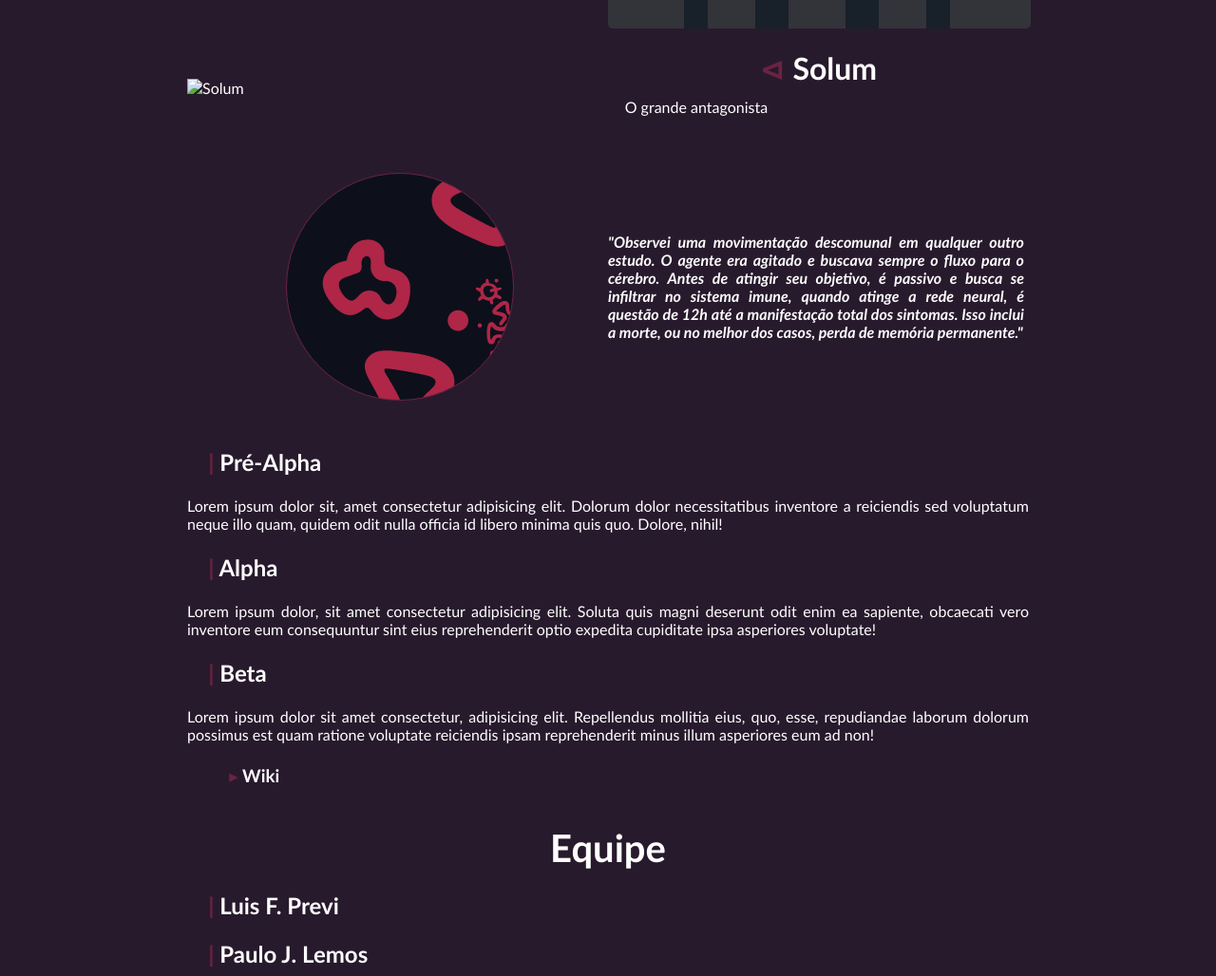
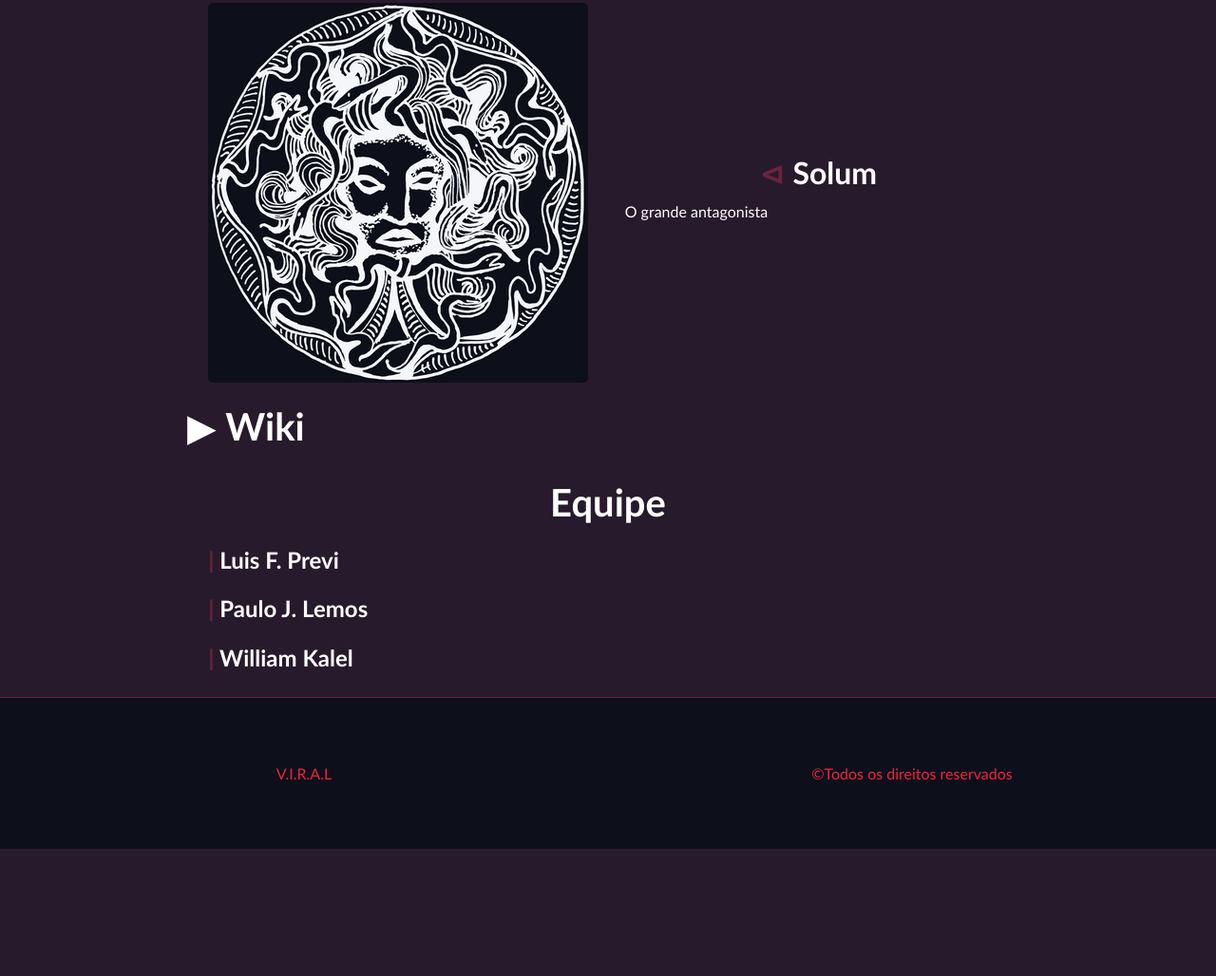
Before and after one commit to Linralus-Tenshi/TCC-Viral, a plain HTML site: page index.html in a window 1280 px wide. Shown: the part 1699-2727 px from the top of the page at 95% size. After the commit the page ends 2593 px from the top, so only its background shows below. Drawn offline with Linux system fonts and the light colour scheme.

Commit message:
Website V.I.R.A.L

```diff
--- a/css/main-style.css
+++ b/css/main-style.css
@@ -217,6 +217,12 @@ main {
     margin: auto;
 }
 
+#solum-image {
+    border-radius: 5px;
+    display: block;
+    margin: auto;
+}
+
 .column-area {
     width: 100%;
     height: auto;
@@ -263,6 +269,43 @@ main {
     content: "";
     display: table;
     clear: both;
+}
+
+/* --- wiki area --- */
+
+.wiki-area {
+    width: 100%;
+    height: auto;
+}
+
+summary {
+    font-size: 40px;
+    font-weight: bold;
+    display: block;
+    margin: auto;
+    outline: 0;
+}
+
+summary::-webkit-details-marker {
+    display: none;
+}
+
+summary::before {
+    content: '▶ ';
+}
+
+details[open] > summary::before {
+    content: '▼ ';
+    color: var(--color-E);
+}
+
+summary:hover {
+    color: var(--color-E);
+}
+
+details > summary {
+    list-style: none;
+    cursor: pointer;
 }
 
 /* --- divStyle --- */
--- a/index.html
+++ b/index.html
@@ -1,5 +1,5 @@
 <!DOCTYPE html>
-<html dir="ltr" lang="pt-BR">
+<html dir="ltr" lang="pt-br">
 <head>
     <meta charset="UTF-8">
     <meta http-equiv="X-UA-Compatible" content="IE=edge">
@@ -46,7 +46,7 @@
     <div class="divStyle" id="styleOne">
         <h1 id="projDef">V.I.R.A.L - O Projeto Definitivo</h1>
 
-                    <p><b>V.I.R.A.L</b> foi idealizado para seguir a estética dos jogos plataforma, arcade e shooter 2D (sendo subgênero de arcade) com progressão linear, sem voltar à fase anterior, mas seguindo elementos de movimentação do estilo Metroidvania.</p>
+                    <p><b>V.I.R.A.L</b> foi idealizado para seguir a estética dos jogos plataforma, arcade e shooter 2D (sendo subgênero de arcade) com elementos de movimentação do estilo Metroidvania.</p>
 
                     <p>A estética baseada na resolução 64x64 pixels tende a ser detalhado e com paletas de cores chamativas e funcionais de acordo com o cenário, revelando diferentes locais e suas peculiaridades.</p>
 
@@ -58,12 +58,16 @@
 
                 <h3>A <i>arché</i> da ideia</h3>
 
-                <h3>Inspirações</h3>
+                    <p>Pensado a partir de diversas inspirações com histórias semelhantes, como <i>Patholigic</i>, <i>The Last of Us</i> e <i>Darkwood</i>, V.I.R.A.L nasceu da mistura de inspirações perfeitas aos olhos dos criadores (sem parcialidade), encaminhando o projeto para uma carta de amor aberta para todos os fãs dos gêneros referidos. Mesmo que o rojeto seja de certa forma, simples.</p>
 
                 <h3>Primeiros passos</h3>
+
+                <p>Toda história precisa de dois pontos chave para existir: um protagonista e um antagonista. Mesmo que seu protagonista seja um pneu e seu antagonista seja um prego na estrada, tudo o qye você precisa é de um pouco de empatia para tornar sua história interessante. Partindo desse pressuposto, a equipe foi atrás do protagonista menos genérico possível e mais carismático que uma porta, e um vilão com teor filosófico.</p>
+
                     <div class="column-area">
                         <div class="column left-side text">
                             <h1>Beatrix</h1>
+                            <!-- code: BeatrixMiller -->
 
                             <p>Biocientista, médica de campo e pesquisadora. Protagonista casca-grossa, (des)preparada para o evento pandêmico que a aguarda.</p>
 
@@ -71,13 +75,15 @@
                         </div>
 
                         <div class="column right-side text">
-                            <img src="media/gif/SpriteSheet.gif" id="beatrix-gif" title="Beatrix - Estados">
+                            <img src="" id="beatrix-gif" title="Beatrix - Estados">
                         </div>
                     </div>
+
                     <!--/////-->
+
                     <div class="column-area">
                         <div class="column left-side text">
-                            <img src="" id="" title="Solum">
+                            <img src="media/images/Solum.png" id="solum-image" title="Solum">
                         </div>
 
                         <div class="column right-side text">
@@ -87,30 +93,21 @@
                         </div>
                     </div>
 
+                    <div class="wiki-area">
+                        <details class="wiki-area">
+                            <summary>Wiki</summary>
+
                             <div class="microscope-area">
                                 <div class="microscope lens">
                                     <section class="microscope-image-properties" id="microscope-image"></section>
                                 </div>
 
                                 <div class="microscope description">
-                            <p>"Observei uma movimentação descomunal em qualquer outro estudo. O agente era agitado e buscava sempre o fluxo para o cérebro. Antes de atingir seu objetivo, é passivo e busca se infiltrar no sistema imune, quando atinge a rede neural, é questão de 12h até a manifestação total dos sintomas. Isso inclui a morte, ou no melhor dos casos, perda de memória permanente."</p>
+                                    <p>"Observei uma movimentação descomunal em relação a qualquer outro estudo. O agente viral era agitado e buscava sempre o fluxo para o cérebro. Antes de atingir seu objetivo, é passivo e busca se infiltrar no sistema imune, quando atinge a rede neural. É questão de 12h até a manifestação total dos sintomas. Isso inclui a morte, ou no melhor dos casos, perda de memória permanente."</p>
                                 </div>
                             </div>
-
-            <h2>Pré-Alpha</h2>
-
-                    <p>Lorem ipsum dolor sit, amet consectetur adipisicing elit. Dolorum dolor necessitatibus inventore a reiciendis sed voluptatum neque illo quam, quidem odit nulla officia id libero minima quis quo. Dolore, nihil!</p>
-
-            <h2>Alpha</h2>
-
-                    <p>Lorem ipsum dolor, sit amet consectetur adipisicing elit. Soluta quis magni deserunt odit enim ea sapiente, obcaecati vero inventore eum consequuntur sint eius reprehenderit optio expedita cupiditate ipsa asperiores voluptate!</p>
-
-            <h2>Beta</h2>
-
-                    <p>Lorem ipsum dolor sit amet consectetur, adipisicing elit. Repellendus mollitia eius, quo, esse, repudiandae laborum dolorum possimus est quam ratione voluptate reiciendis ipsam reprehenderit minus illum asperiores eum ad non!</p>
-
-
-                <h3>Wiki</h3>
+                        </details>
+                    </div>
     </div>
 
     <div class="divStyle">
```
Also changed, not shown: html/12-03-XX.html (+1 -1 lines), html/HeNTaI.html (+1 -1 lines), html/Keyboard-Cat.html (+1 -1 lines), input.html (+1 -1 lines), media/images/Solum.png (added). Lines whose indentation alone changed are shown as unchanged.
